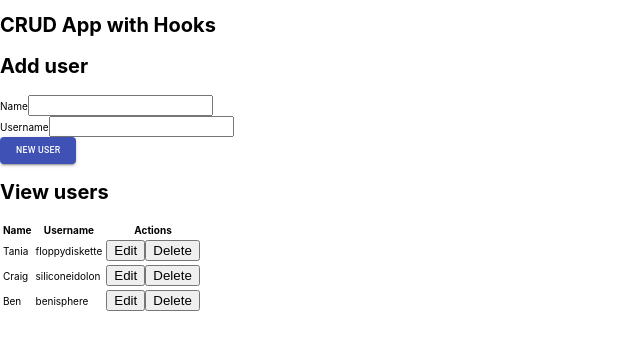
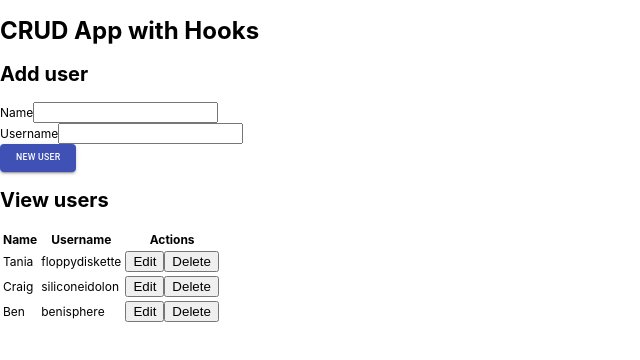
Before and after one commit to TiagoC-Aguiar/react-crud-artigo1, a React (Create React App) app: page / in a window 1280 px wide. Shown: the top 360 px of the page, without its empty margins (0-640 px from the left). Built offline with nearby package versions, Linux system fonts and the light colour scheme; the HTML template or start-up script is replaced by a standard one.

Commit message:
aplicando estilo nos componentes

```diff
--- /dev/null
+++ b/src/components/Header/Header.css
@@ -0,0 +1,3 @@
+h1 {
+  font-size: 2.4rem;
+}
--- a/src/components/Header/index.js
+++ b/src/components/Header/index.js
@@ -1,4 +1,6 @@
 import React from 'react';
+
+import './Header.css';
 
 const Header = () => {
   return (
--- a/src/index.css
+++ b/src/index.css
@@ -9,6 +9,7 @@ body {
     sans-serif;
   -webkit-font-smoothing: antialiased;
   -moz-osx-font-smoothing: grayscale;
+  font-size: 1.2rem;
 }
 
 code {
```
